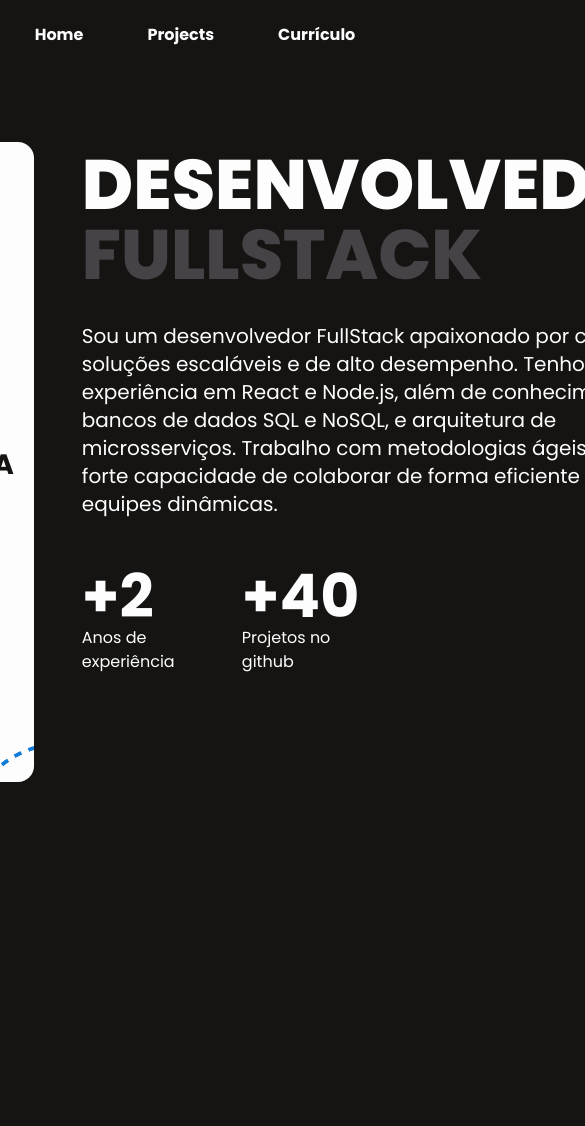
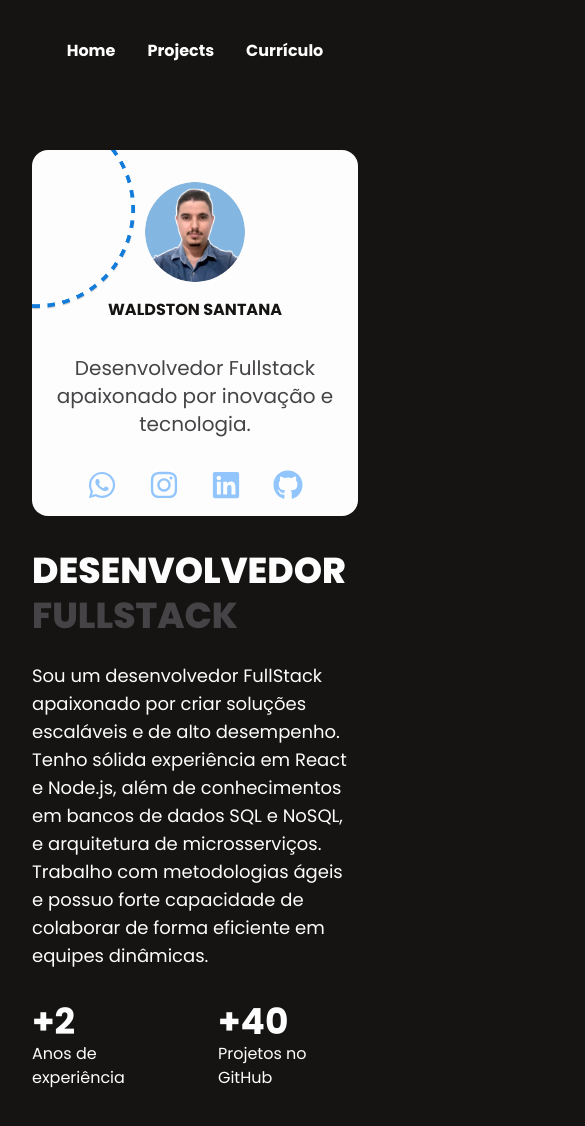
Before and after one commit to Waldst0n/portfolio-new, a Next.js app: page / in a window 390 px wide. Shown: the top 1126 px of the page, 585 px wide, since content can reach past the window. Before the commit the page ends 844 px from the top, so only its background shows below. Built offline with nearby package versions, Linux system fonts and the light colour scheme.

Commit message:
feat: Add responsiveness in the main Content

```diff
--- a/src/app/page.js
+++ b/src/app/page.js
@@ -6,9 +6,9 @@
 export default function Home() {
   return (
     <>
-      <div className="flex m-auto   max-w-[1140px] flex-col  mb-16 justify-center items-center">
+      <div className="flex flex-col items-center justify-center mx-auto max-w-[1140px] p-4 md:p-6 lg:p-8 mb-16">
         <Navbar />
-        <div className="flex p-2 animate-fadeIn">
+        <div className="w-full  animate-fadeIn">
           <MainContainer />
         </div>
       </div>
--- a/src/components/card-profile.js
+++ b/src/components/card-profile.js
@@ -7,8 +7,8 @@
 
 export default function CardProfiler() {
   return (
-    <div className=" flex fixed overflow-hidden relative flex-col items-center pt-8   w-[344px] h-[640px] bg-white rounded-2xl">
-      <div className="flex   flex-col items-center ">
+    <div className=" flex   overflow-hidden relative flex-col flex-nowrap items-center  pt-8 w-full h-full p-4 gap-4   md:w-full md:h-250px lg:h-[550px] bg-white rounded-2xl">
+      <div className="flex     flex-col items-center ">
         <Image
           src="/Ellipse1.png"
           width={200}
@@ -16,27 +16,23 @@
           className="absolute flex cover -top-10 -left-24 "
           alt="elipse "
         />
-        <Image
-          src="/Ellipse1.png"
-          width={200}
-          height={200}
-          className="absolute flex cover -bottom-40 -right-32 "
-          alt="elipse "
-        />
+
         <Image
           src="/perfil-Photoroom.jpg"
           width={240}
           height={240}
-          className="rounded-[50%]"
+          className="rounded-[50%] w-[100px] h-[100px]"
           alt="Dev Photos"
         />
       </div>
       <div className="flex flex-col w-full h-full items-center justify-around">
-        <h2 className="text-black text-[28px] font-bold">WALDSTON SANTANA</h2>
-        <p className="text-gray text-center pt-8 text-xl ">
+        <h2 className="text-black md:text-[28px] text-center font-bold">
+          WALDSTON SANTANA
+        </h2>
+        <p className="text-gray text-center pt-8 text-xl  ">
           Desenvolvedor Fullstack apaixonado por inovação e tecnologia.{' '}
         </p>
-        <div className="flex gap-8">
+        <div className="flex gap-8 mt-8">
           <Link
             href="https://api.whatsapp.com/send/?phone=%2B5579988232693&text=Ol%C3%A1%21+Tudo+bem%3F&type=phone_number&app_absent=0"
             className="text-blue-300 text-3xl transition-all hover:text-blue-600"
--- a/src/components/main-container.js
+++ b/src/components/main-container.js
@@ -3,13 +3,16 @@
 
 export default function MainContainer() {
   return (
-    <>
-      <main className=" flex items-start  justify-start px-16  w-full">
-        <div className="flex fixed ">
-          <CardProfiler />
-        </div>
+    <main className="flex flex-col lg:flex-row items-start justify-between w-full gap-8 px-4 md:px-16">
+      {/* CardProfiler */}
+      <div className="flex-grow w-full  lg:w-2/4">
+        <CardProfiler />
+      </div>
+
+      {/* MainContent */}
+      <div className="flex-grow w-full md:w-2/3 lg:w-3/4">
         <MainContent />
-      </main>
-    </>
+      </div>
+    </main>
   );
 }
--- a/src/components/main-content.js
+++ b/src/components/main-content.js
@@ -1,25 +1,24 @@
 export default function MainContent() {
   return (
-    <div className="ml-96 flex flex-col p-2 items-center max-w-[696px] ">
-      <h1 className="text-[70px] font-extrabold leading-none">
-        DESENVOLVEDOR <span className="text-gray">FULLSTACK</span>{' '}
+    <div className="flex flex-col items-start w-full">
+      <h1 className="text-4xl md:text-6xl lg:text-7xl font-extrabold leading-tight">
+        DESENVOLVEDOR <span className="text-gray">FULLSTACK</span>
       </h1>
-      <p className="text-xl mt-8 ">
+      <p className="text-lg md:text-xl mt-6">
         Sou um desenvolvedor FullStack apaixonado por criar soluções escaláveis
         e de alto desempenho. Tenho sólida experiência em React e Node.js, além
         de conhecimentos em bancos de dados SQL e NoSQL, e arquitetura de
         microsserviços. Trabalho com metodologias ágeis e possuo forte
         capacidade de colaborar de forma eficiente em equipes dinâmicas.
       </p>
-
-      <div className="flex w-full gap-16">
-        <div className="w-24 mt-12 ">
-          <h3 className="text-6xl font-bold">+2</h3>
+      <div className="flex gap-8 mt-8">
+        <div>
+          <h3 className="text-4xl font-bold">+2</h3>
           <p>Anos de experiência</p>
         </div>
-        <div className="w-24 mt-12">
-          <h3 className="text-6xl font-bold">+40</h3>
-          <p>Projetos no github</p>
+        <div>
+          <h3 className="text-4xl font-bold">+40</h3>
+          <p>Projetos no GitHub</p>
         </div>
       </div>
     </div>
--- a/src/components/navbar.js
+++ b/src/components/navbar.js
@@ -3,7 +3,7 @@
 export default function Navbar() {
   return (
     <nav className="flex items-center px-16 mb-16 justify-center gap-2 w-full h-[70px]">
-      <div className="flex gap-16">
+      <div className="flex gap-8 md:gap-16">
         <Link
           className="font-bold transition-all  hover:text-blue-300 hover:scale-125"
           href="/"
--- a/tailwind.config.js
+++ b/tailwind.config.js
@@ -17,6 +17,17 @@
         fadeIn: 'fadeIn 1s ease-in-out forwards',
       },
 
+      screens: {
+        tablet: '640px',
+        // => @media (min-width: 640px) { ... }
+
+        laptop: '1024px',
+        // => @media (min-width: 1024px) { ... }
+
+        desktop: '1280px',
+        // => @media (min-width: 1280px) { ... }
+      },
+
       colors: {
         black: '#151412',
         white: '#FDFDFD',
```
